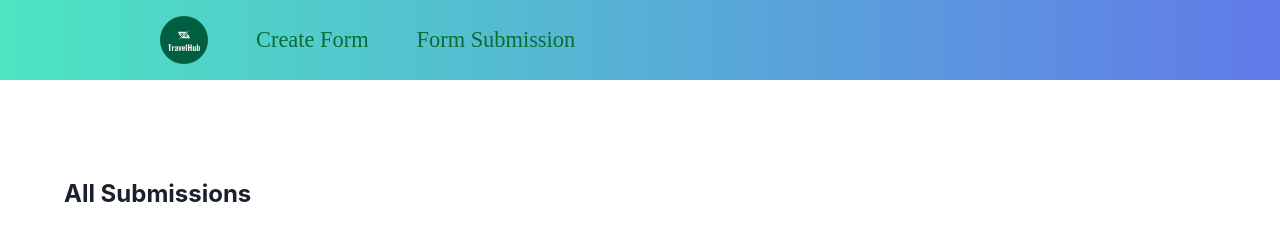
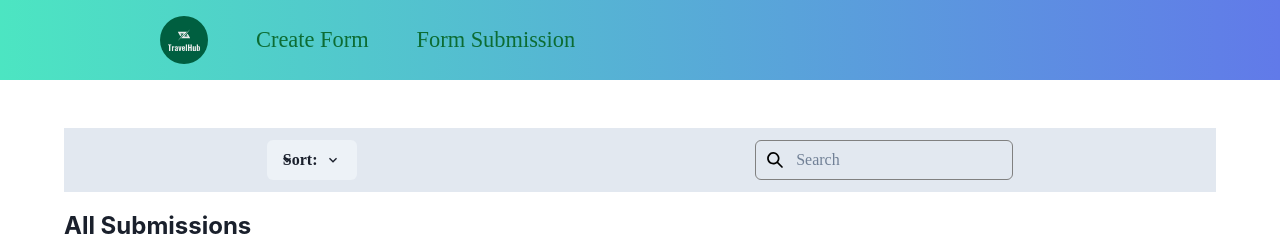
Before and after one commit to rahulkr-dev/travelopia_assignment, a React (Vite) app in the folder travelopia_frontend/: page /form-submission in a window 1280 px wide. Shown: the top 242 px of the page. Built offline with nearby package versions, Linux system fonts and the light colour scheme; no server answers.

Commit message:
Add Sort Functionality

```diff
--- a/travelopia_frontend/package.json
+++ b/travelopia_frontend/package.json
@@ -9,6 +9,7 @@
     "preview": "vite preview"
   },
   "dependencies": {
+    "@chakra-ui/icons": "^2.0.18",
     "@chakra-ui/react": "^2.5.5",
     "@emotion/react": "^11.10.6",
     "@emotion/styled": "^11.10.6",
--- a/travelopia_frontend/src/components/DataLoadingSkeleton.jsx
+++ b/travelopia_frontend/src/components/DataLoadingSkeleton.jsx
@@ -12,7 +12,6 @@ function DataLoadingSkeleton() {
                         <SkeletonText noOfLines={1} skeletonHeight={"2rem"} my="1.5rem" />
                     </Box>
 
-
                     <Grid gap="2rem" templateColumns={"repeat(5,1fr)"}>
                         <SkeletonText my="15px" noOfLines={10} spacing={"10px"} skeletonHeight={"1rem"} />
                         <SkeletonText my="15px" noOfLines={10} spacing={"10px"} skeletonHeight={"1rem"} />
--- /dev/null
+++ b/travelopia_frontend/src/components/SortAndFilter.jsx
@@ -0,0 +1,63 @@
+import { useState } from 'react';
+import {
+    Box,
+    Flex,
+    Input,
+    InputGroup,
+    InputLeftElement,
+    InputRightElement,
+    Button,
+    Menu,
+    MenuButton,
+    MenuList,
+    MenuItem,
+} from '@chakra-ui/react';
+import { ChevronDownIcon, SearchIcon } from '@chakra-ui/icons';
+
+function SortAndFilter({handleSort}) {
+    const [searchText,setSearchText] = useState("");
+    const [sort,setSort] = useState("")
+
+    return (
+        <Box m="auto" bg="gray.200" p={3} mt="-3rem" mb="1rem">
+            <Flex align="center" justify="space-around">
+                <InputGroup w={{ base: '100%', md: 'auto' }} mr={{ md: 4 }}>
+                    <InputLeftElement pointerEvents="none" children={<ChevronDownIcon />} />
+                    <Menu>
+                        <MenuButton fontFamily={"cursive"} as={Button} rightIcon={<ChevronDownIcon />}>Sort:</MenuButton>
+                        <MenuList>
+                            <MenuItem onClick={()=>handleSort("A-Z")}>
+                                {"  Name (A-Z)"}
+                            </MenuItem>
+                            <MenuItem onClick={()=>handleSort("Z-A")} >
+                                {" Name (Z-A)"}
+                            </MenuItem>
+                            <MenuItem onClick={()=>handleSort("Oldest")} >
+                                {"Date (Oldest first)"}
+                            </MenuItem>
+                            <MenuItem onClick={()=>handleSort("Newest")}  >
+                                {" Date (Newest first)"}
+                            </MenuItem>
+                        </MenuList>
+                    </Menu>
+                </InputGroup>
+                <InputGroup w={{ base: '100%', md: 'auto' }}>
+                    <Input
+                        value={searchText}
+                        onChange={(e)=>setSearchText(e.target.value)}
+                        fontFamily={"cursive"}
+                        placeholder="Search"
+                        focusBorderColor='gray.500'
+                        border="1px solid gray"
+                    />
+                    <InputLeftElement
+                        pointerEvents='none'
+                        children={<SearchIcon color='black' />}
+                    />
+                </InputGroup>
+            </Flex>
+        </Box>
+    )
+}
+
+export default SortAndFilter;
--- a/travelopia_frontend/src/hooks/useFetch.jsx
+++ b/travelopia_frontend/src/hooks/useFetch.jsx
@@ -14,7 +14,7 @@ const useFetch = (url) => {
         fetchDataFromApi(url)
             .then((res) => {
                 setLoading(false);
-                setData(res);
+                setData(res.data);
                 setInitialLoading(false);
             })
             .catch((err) => {
@@ -24,7 +24,11 @@ const useFetch = (url) => {
             });
     }, [url]);
 
-    return { data, loading, error,initialLoading };
+    const updateData = (newData)=>{
+        setData(newData);
+    }
+
+    return { data, loading, error,initialLoading,updateData };
 };
 
 export default useFetch;
--- a/travelopia_frontend/src/pages/SubmissionPage.jsx
+++ b/travelopia_frontend/src/pages/SubmissionPage.jsx
@@ -1,12 +1,59 @@
-import React from 'react'
+import React, { useState } from 'react'
 import { Box, Text, Table, Thead, Tbody, Tr, Th, Td } from "@chakra-ui/react";
 import useFetch from '../hooks/useFetch';
 import DataLoadingSkeleton from '../components/DataLoadingSkeleton';
 import BeatLoader from '../components/BeatLoader';
+import SortAndFilter from '../components/SortAndFilter';
 
 function SubmissionsPage() {
-  const { loading, error, data, initialLoading } = useFetch("/api/travel-form");
-  console.log(loading, error, data, initialLoading)
+  const { loading, error, data, initialLoading,updateData } = useFetch("/api/travel-form");
+  // console.log(loading, error, data, initialLoading);
+  // SORTING LOGIC
+  const handleSort = (type)=>{
+    // console.log(type)
+    switch(type){
+      case "A-Z" :{
+
+        data.sort((a,b)=>{
+          if(a.name>b.name) return 1
+          if(a.name<b.name) return -1
+          else return 0;
+        });
+        updateData([...data])
+        return;
+      }
+      case "Z-A" :{
+        data.sort((a,b)=>{
+          if(a.name<b.name) return 1
+          if(a.name>b.name) return -1
+          else return 0;
+        });
+        updateData([...data]);
+        return;
+      }
+      case "Oldest" :{
+        data.sort((a,b)=>{
+          if(a.createdAt>b.createdAt) return 1
+          if(a.createdAt<b.createdAt) return -1
+          else return 0;
+        });
+        updateData([...data]);
+        return;
+      }default :{
+        data.sort((a,b)=>{
+          if(a.createdAt<b.createdAt) return 1
+          if(a.createdAt>b.createdAt) return -1
+          else return 0;
+        });
+        updateData([...data]);
+        return;
+      }
+    }
+    // SEARCHING LOGIC
+    const handleSearch = (text)=>{
+      console.log(text);
+    }
+  }
   return (
     <Box m="auto" p={["5px", "5px", "10px", "4rem"]}>
       {
@@ -14,6 +61,7 @@ function SubmissionsPage() {
           <DataLoadingSkeleton />
         ) : (
           <Box>
+            <SortAndFilter handleSort={handleSort} />
             <Text fontSize="2xl" fontWeight="bold" mb="6">
               All Submissions
             </Text>
@@ -28,7 +76,7 @@ function SubmissionsPage() {
                 </Tr>
               </Thead>
               <Tbody>
-                {data?.data?.map((submission) => (
+                {data?.map((submission) => (
                   <Tr key={submission._id}>
                     <Td>{submission.name}</Td>
                     <Td>{submission.email}</Td>
```
Also changed, not shown: 1 other file (tests, documents, lock files or other folders).
